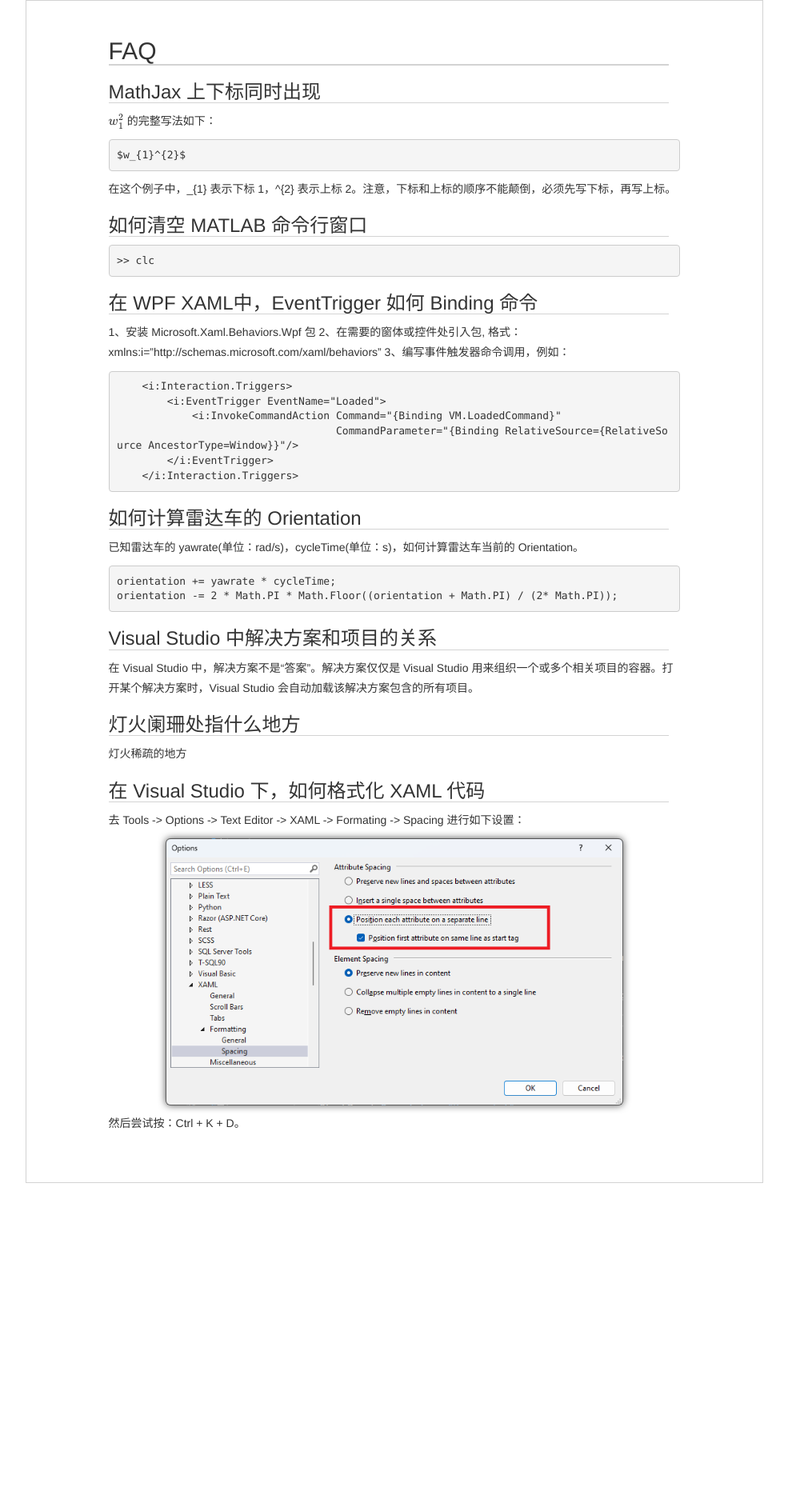
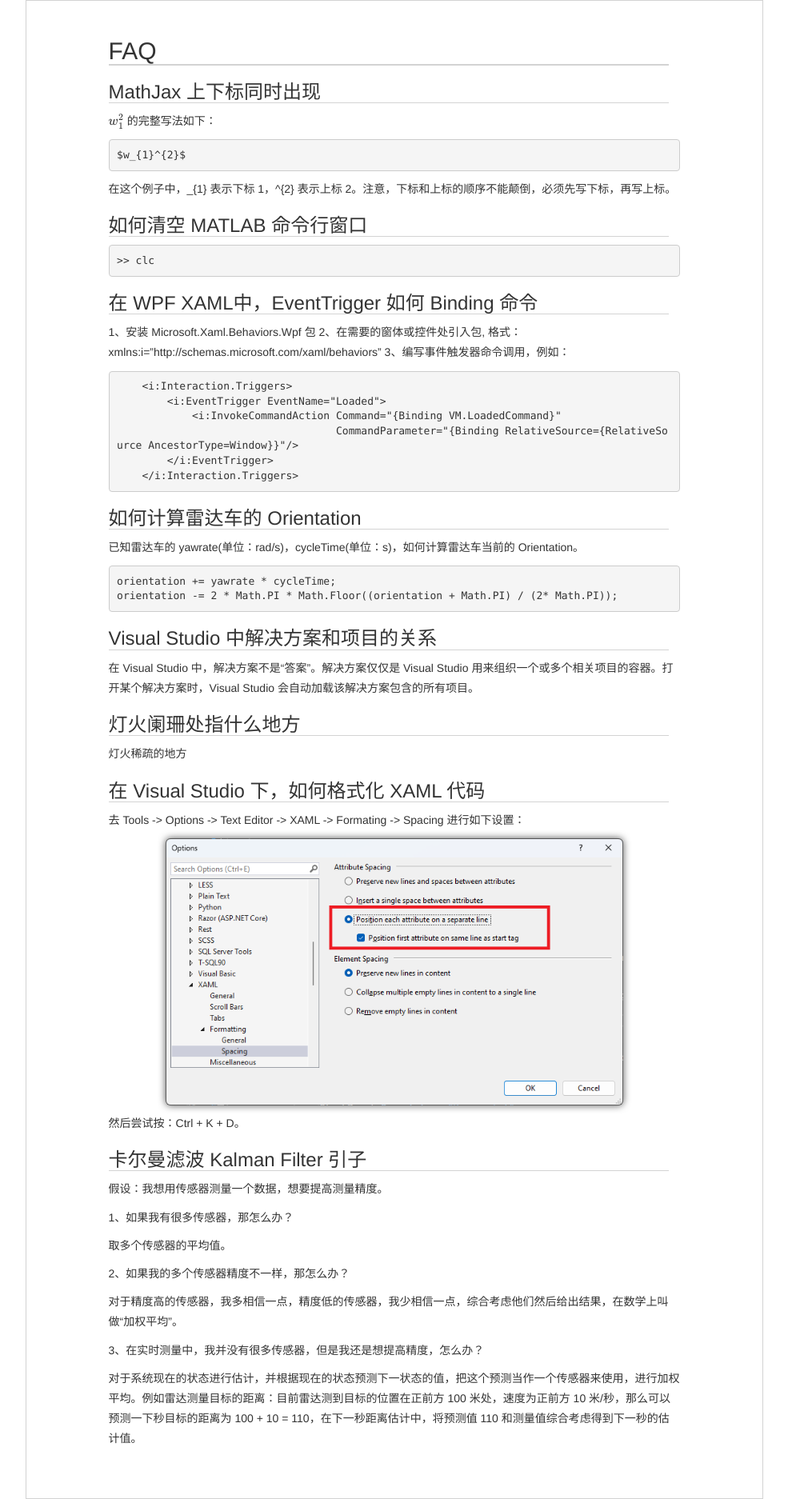
Before and after one commit to luli100/luli100.github.io, a Jekyll site: the page built from faq.md, in a window 1280 px wide. Shown: the whole page at 80% size, without its empty margins (147-1132 px from the left). Built offline with Jekyll 4.4.1, drawn with Linux system fonts in a browser that asks for light colours; formulas are drawn with MathJax 3; before the commit the page ends 1479 px from its top, so only the background shows below that.

Commit message:
卡尔曼滤波引子

```diff
--- a/faq.md
+++ b/faq.md
@@ -57,3 +57,19 @@ orientation -= 2 * Math.PI * Math.Floor((orientation + Math.PI) / (2* Math.PI));
 <img src="/images/how-to-format-xaml-code.png" width="80%">
 
 然后尝试按：Ctrl + K + D。
+
+### 卡尔曼滤波 Kalman Filter 引子
+
+假设：我想用传感器测量一个数据，想要提高测量精度。
+
+1、如果我有很多传感器，那怎么办？
+
+取多个传感器的平均值。
+
+2、如果我的多个传感器精度不一样，那怎么办？
+
+对于精度高的传感器，我多相信一点，精度低的传感器，我少相信一点，综合考虑他们然后给出结果，在数学上叫做“加权平均”。
+
+3、在实时测量中，我并没有很多传感器，但是我还是想提高精度，怎么办？
+
+对于系统现在的状态进行估计，并根据现在的状态预测下一状态的值，把这个预测当作一个传感器来使用，进行加权平均。例如雷达测量目标的距离：目前雷达测到目标的位置在正前方 100 米处，速度为正前方 10 米/秒，那么可以预测一下秒目标的距离为 100 + 10 = 110，在下一秒距离估计中，将预测值 110 和测量值综合考虑得到下一秒的估计值。
```
